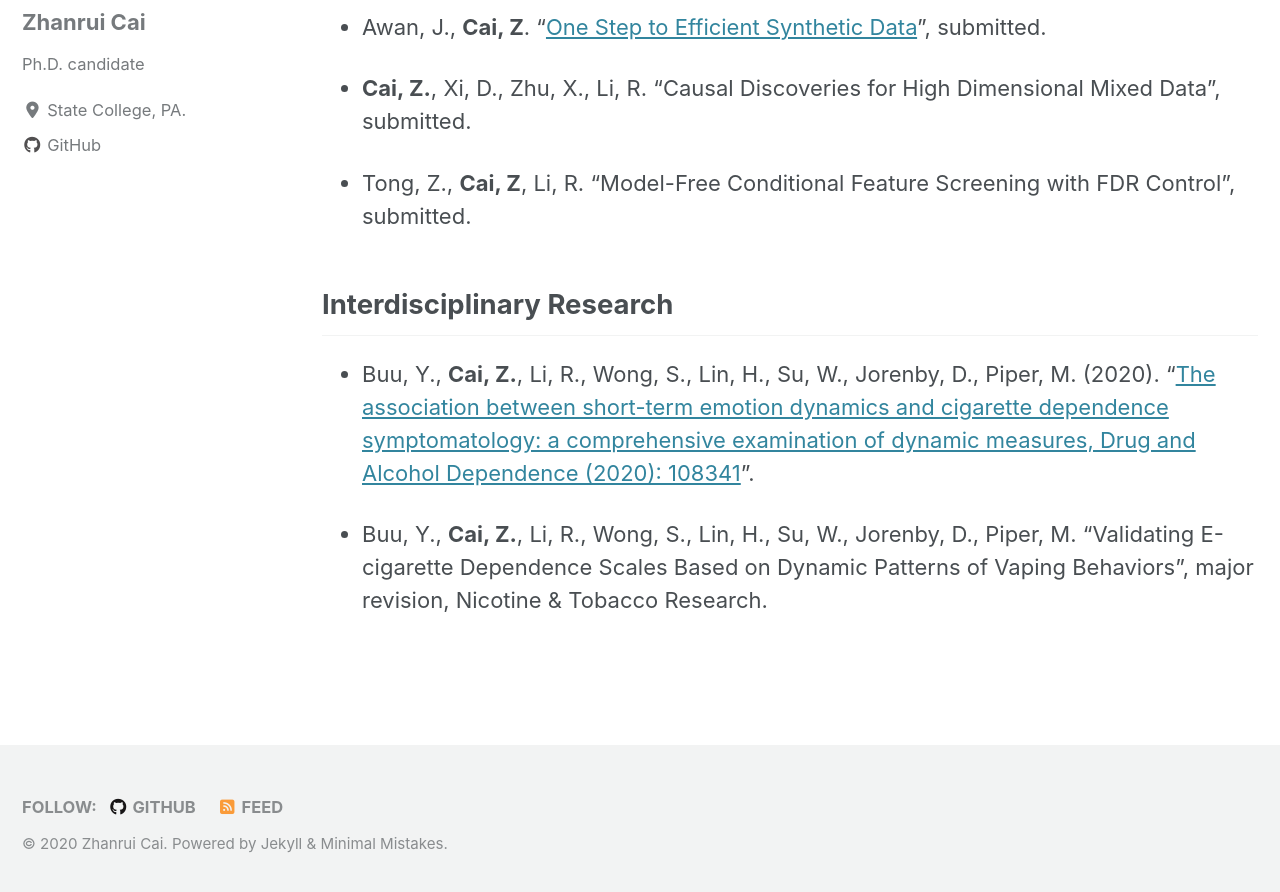
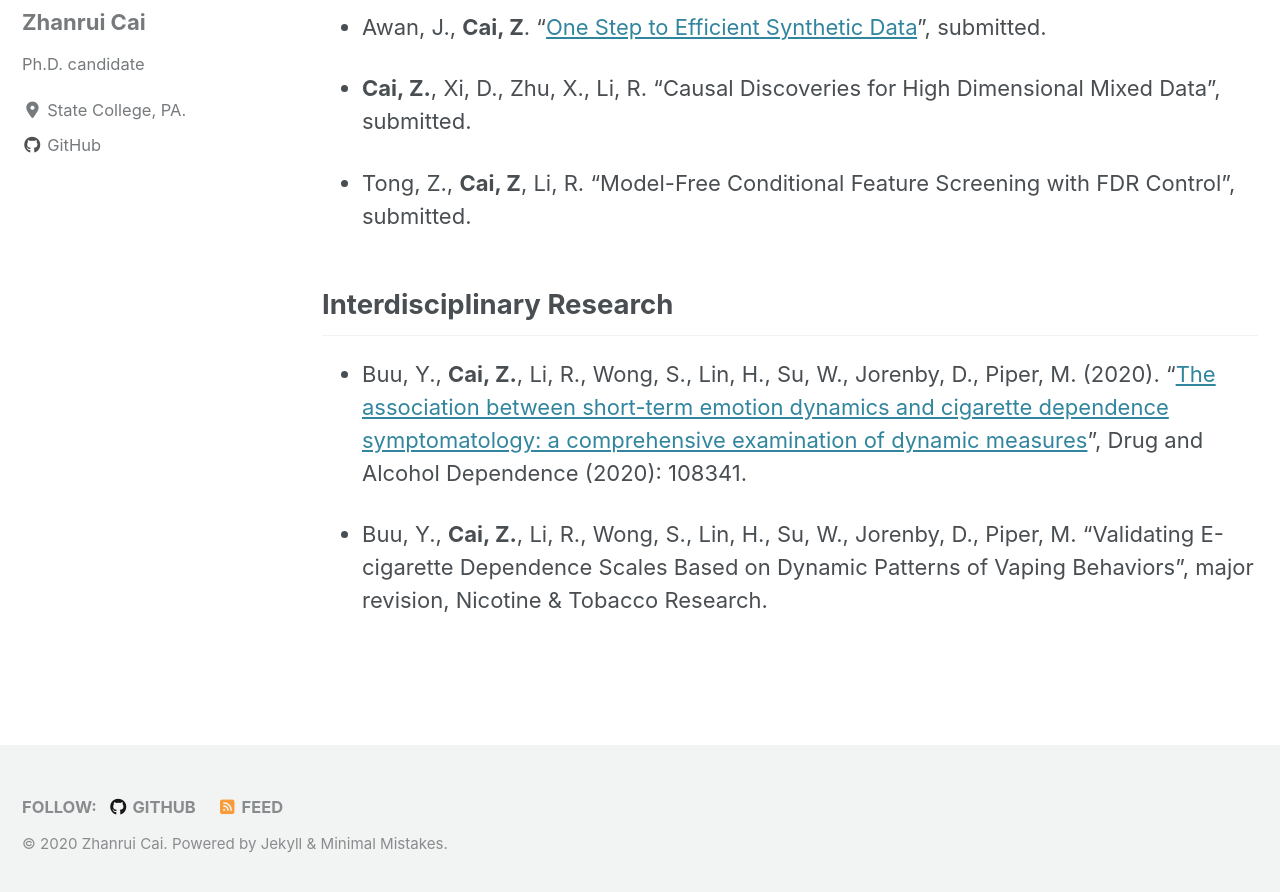
Before and after one commit to zhanruicai/zhanruicai.github.io, a Jekyll site: the page built from _pages/publication.md, in a window 1280 px wide and 900 px high, scrolled down 688 px. Shown: the top 892 px of the window. Built offline with Jekyll 4.4.1, drawn with Linux system fonts in a browser that asks for light colours; cached includes are drawn as plain includes; nearby versions of some CDN libraries.

Commit message:
new version

```diff
--- a/_pages/publication.md
+++ b/_pages/publication.md
@@ -24,7 +24,7 @@
 
 ## Interdisciplinary Research
 
-- Buu, Y., **Cai, Z.**, Li, R., Wong, S., Lin, H., Su, W., Jorenby, D., Piper, M. (2020). "[The association between short-term emotion dynamics and cigarette dependence symptomatology: a comprehensive examination of dynamic measures, Drug and Alcohol Dependence (2020): 108341](https://authors.elsevier.com/c/1cFP11LiD33U2i)".
+- Buu, Y., **Cai, Z.**, Li, R., Wong, S., Lin, H., Su, W., Jorenby, D., Piper, M. (2020). "[The association between short-term emotion dynamics and cigarette dependence symptomatology: a comprehensive examination of dynamic measures](https://authors.elsevier.com/c/1cFP11LiD33U2i)", Drug and Alcohol Dependence (2020): 108341.
 
 
 - Buu, Y., **Cai, Z.**, Li, R., Wong, S., Lin, H., Su, W., Jorenby, D., Piper, M. "Validating E-cigarette Dependence Scales Based on Dynamic Patterns of Vaping Behaviors", major revision, Nicotine &amp; Tobacco Research.
```
